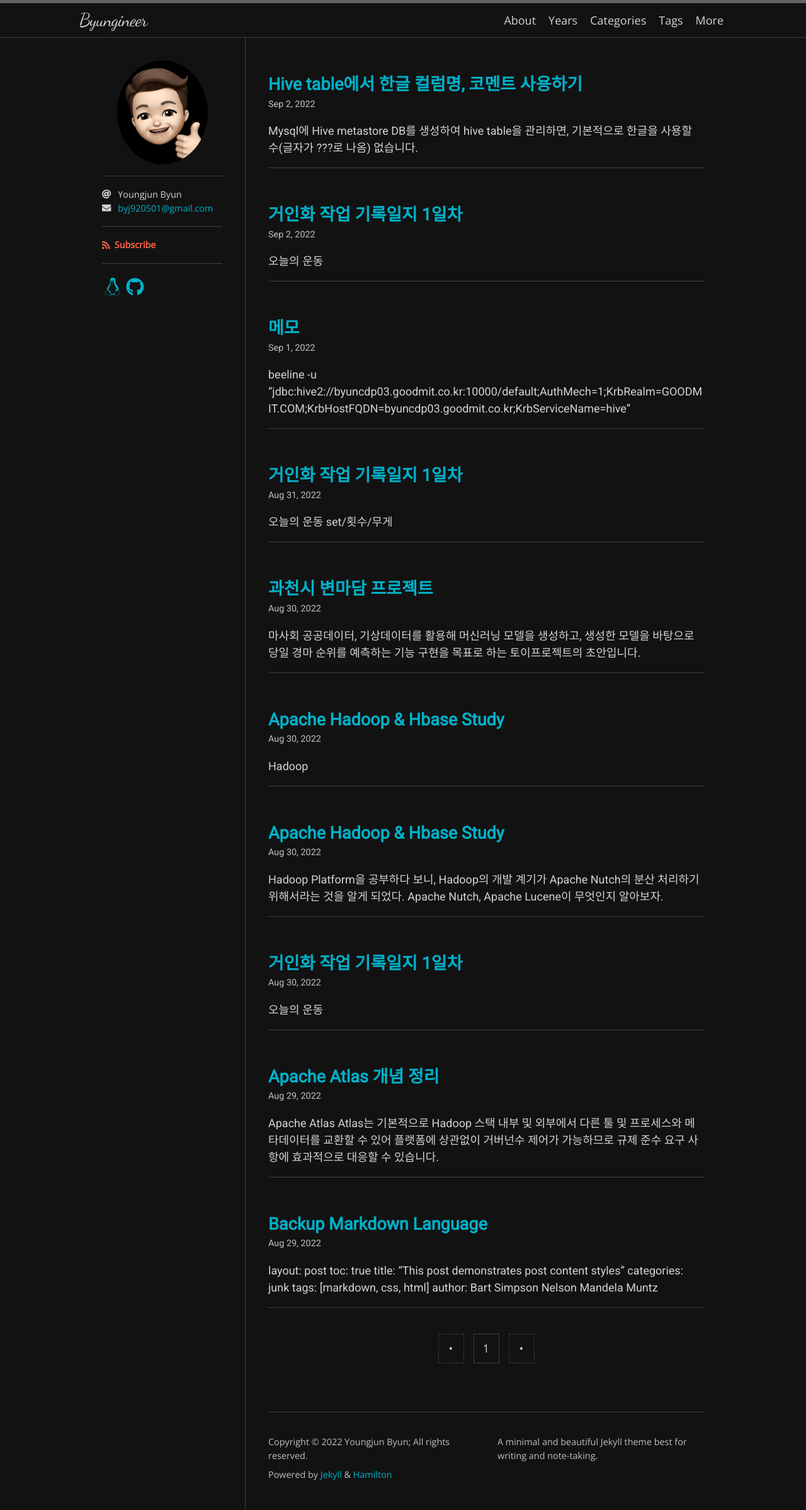
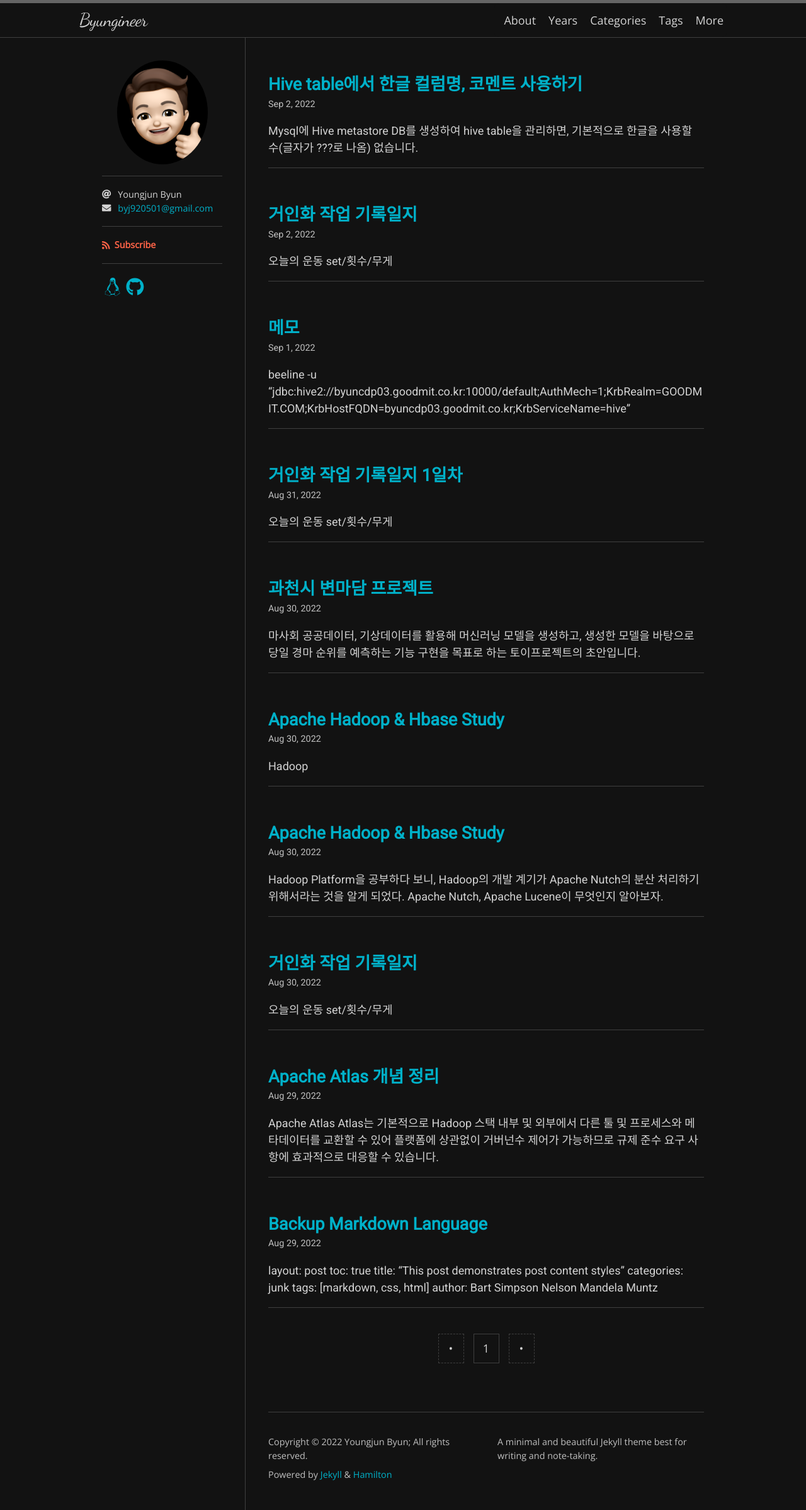
Before and after one commit to byj1009/byj1009.github.io, a Jekyll site: the page built from index.html, in a window 1280 px wide. Shown: the whole page at 63% size. Built offline with Jekyll 4.4.1, drawn with Linux system fonts in a browser that asks for light colours; nearby versions of some CDN libraries; some web fonts are replaced; the list of posts is cut into pages by our own code.

Commit message:
20220918

```diff
--- a/_posts/Workout/2022-08-30-workout-note.md
+++ b/_posts/Workout/2022-08-30-workout-note.md
@@ -1,6 +1,6 @@
 ---
 layout: post
-title: "거인화 작업 기록일지 1일차" #게시물 이름
+title: "거인화 작업 기록일지" #게시물 이름
 tags: [work out, diary,etc] #태그 설정
 categories: Workout #카테고리 설정
 author: # 작성자
@@ -9,6 +9,7 @@
 ---
 
 ## 오늘의 운동
+set/횟수/무게
 
 등
 ---
--- a/_posts/Workout/2022-09-02-workout-note.md
+++ b/_posts/Workout/2022-09-02-workout-note.md
@@ -1,6 +1,6 @@
 ---
 layout: post
-title: "거인화 작업 기록일지 1일차" #게시물 이름
+title: "거인화 작업 기록일지" #게시물 이름
 tags: [work out, diary,etc] #태그 설정
 categories: Workout #카테고리 설정
 author: # 작성자
@@ -9,6 +9,7 @@
 ---
 
 ## 오늘의 운동
+set/횟수/무게
 
 등
 ---
```
